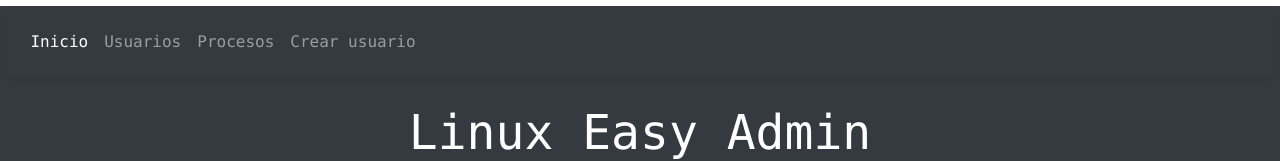
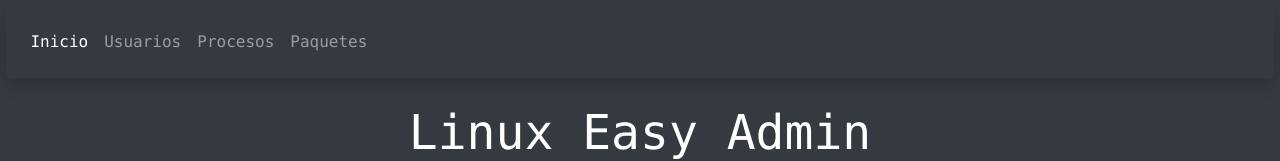
Before and after one commit to krl42c/lea-front, a React (Create React App) app: page /Home in a window 1280 px wide. Shown: the top 161 px of the page. Built offline with nearby package versions, Linux system fonts and the light colour scheme; no server answers.

Commit message:
nueva pagina para paquetes

```diff
--- a/public/index.html
+++ b/public/index.html
@@ -1,5 +1,5 @@
 <!DOCTYPE html>
-<html lang="en">
+<html class="bg-dark" lang="en">
   <head>
     <meta charset="utf-8" />
     <link rel="icon" href="%PUBLIC_URL%/favicon.ico" />
--- a/src/App.js
+++ b/src/App.js
@@ -19,7 +19,7 @@ function App() {
   });
 }, []);
     return(
-      <div className='div-body bg-dark'>
+      <div className='div-body bg-dark text-white'>
         <Heading/>
 
       </div>
--- a/src/components/Heading.js
+++ b/src/components/Heading.js
@@ -4,6 +4,7 @@ import { Process } from './Process';
 import { CreateUser } from './CreateUser';
 import { Ram } from './Ram';
 import { Home } from './Home';
+import { Paquetes } from './Paquetes';
 import { BrowserRouter as Router,Switch,Route,Link,Redirect} from 'react-router-dom';
 import PageNotFound from './PageNotFound';
 export class Heading extends React.Component {
@@ -15,8 +16,8 @@ export class Heading extends React.Component {
         return(
           <Router>
          <div>
-                <div className='div-barra-busqueda'>
-                    <nav class="navbar navbar-expand-lg navbar-dark bg-dark shadow-sm p-3 bg-dark rounded">
+                <div data-aos="fade-down" className='div-barra-busqueda'>
+                    <nav class="navbar navbar-expand-lg navbar-dark shadow p-3 rounded bg-dark">
 
                     <button class="navbar-toggler" type="button" data-toggle="collapse" data-target="#navbarNavDropdown" aria-controls="navbarNavDropdown" aria-expanded="false" aria-label="Toggle navigation">
                         <span class="navbar-toggler-icon"></span>
@@ -33,7 +34,7 @@ export class Heading extends React.Component {
                           <Link to="/process" class="nav-link">Procesos</Link>
                         </li>
                         <li class="nav-item">
-                          <Link to="/create_user" class="nav-link"> Crear usuario</Link>
+                          <Link to="/paquetes" class="nav-link">Paquetes</Link>
                         </li>
                         </ul>
                     </div>
@@ -48,6 +49,7 @@ export class Heading extends React.Component {
                   <Route path="/users" component={Users} />
                   <Route path="/process" component={Process} />
                   <Route path="/create_user" component={CreateUser} />
+                  <Route path="/paquetes" component={Paquetes} />
                   <Route component={PageNotFound}/>
                 </Switch>
           </div>
--- a/src/components/Home.js
+++ b/src/components/Home.js
@@ -12,7 +12,7 @@ export class Home extends React.Component {
         return(
           <div className='div-body'>
 
-            <header className='header'>
+            <header data-aos="zoom-out-down" className='header'>
               <h1>Linux Easy Admin</h1>
               <p>Bienvenido a Linux Easy Admin, tener el control de tu PC en Linux nunca había sido tan fácil</p>
 
--- /dev/null
+++ b/src/components/Paquetes.js
@@ -0,0 +1,22 @@
+import React from 'react';
+
+export class Paquetes extends React.Component {
+    render() {
+        return(
+          <div>
+              <form data-aos="fade-up-left" data-aos-duration="800" class="m-4 p-3 border border-primary rounded text-white">
+              <div class="form-group p-3">
+                  <label>Nombre del Paquete</label>
+                  <input class="form-control" placeholder="Firefox" id="nombre_paquete" name="nombre_paquete" onChange={event => this.setState({username: event.target.value})}/>
+              </div>
+                  <br />
+                <button onClick="" type="submit" class="btn btn-primary ml-3 mr-3 mb-3">Instalar</button>
+                <button onClick="" type="submit" class="btn btn-danger mb-3">Desinstalar</button>
+              </form>
+          </div>
+        )
+
+    }
+
+
+}
--- a/src/components/Process.js
+++ b/src/components/Process.js
@@ -23,7 +23,7 @@ export class Process extends React.Component {
             //<div> {this.state.userList.map(s => (<li>{s}</li>))} </div>
             <div>
             <ul class="list-group list-group-flush">
-                   { this.state.processList.map(s => (  <li class="list-group-item bg-dark text-white"> {s}                         <a href="">
+                   { this.state.processList.map(s => (  <li data-aos="fade-right" data-aos-duration="500" class="list-group-item bg-dark text-white"> {s}                         <a href="">
                             <svg width="1em" height="1em" viewBox="0 0 16 16" class="bi bi-pencil" fill="currentColor" xmlns="http://www.w3.org/2000/svg">
                             <path fill-rule="evenodd" d="M12.146.146a.5.5 0 0 1 .708 0l3 3a.5.5 0 0 1 0 .708l-10 10a.5.5 0 0 1-.168.11l-5 2a.5.5 0 0 1-.65-.65l2-5a.5.5 0 0 1 .11-.168l10-10zM11.207 2.5L13.5 4.793 14.793 3.5 12.5 1.207 11.207 2.5zm1.586 3L10.5 3.207 4 9.707V10h.5a.5.5 0 0 1 .5.5v.5h.5a.5.5 0 0 1 .5.5v.5h.293l6.5-6.5zm-9.761 5.175l-.106.106-1.528 3.821 3.821-1.528.106-.106A.5.5 0 0 1 5 12.5V12h-.5a.5.5 0 0 1-.5-.5V11h-.5a.5.5 0 0 1-.468-.325z"/>
                             </svg>
--- a/src/components/Users.js
+++ b/src/components/Users.js
@@ -25,17 +25,10 @@ export class Users extends React.Component {
             //<div> {this.state.userList.map(s => (<li>{s}</li>))} </div>
             <div>
                 <form class="form-inline my-2 my-lg-0">
-                    <Link to="/create_user" class="btn btn-primary m-3" role="button"> Crear usuario </Link>
-                <input class="form-control mr-sm-2" type="search" placeholder="Buscar" aria-label="Search" />
-                <button class="btn btn-outline-success my-2 my-sm-0" type="submit">
-                    <svg width="1em" height="1em" viewBox="0 0 16 16" class="bi bi-search" fill="currentColor" xmlns="http://www.w3.org/2000/svg">
-                        <path fill-rule="evenodd" d="M10.442 10.442a1 1 0 0 1 1.415 0l3.85 3.85a1 1 0 0 1-1.414 1.415l-3.85-3.85a1 1 0 0 1 0-1.415z"/>
-                        <path fill-rule="evenodd" d="M6.5 12a5.5 5.5 0 1 0 0-11 5.5 5.5 0 0 0 0 11zM13 6.5a6.5 6.5 0 1 1-13 0 6.5 6.5 0 0 1 13 0z"/>
-                    </svg>
-                </button>
+                    <Link data-aos="fade-right" data-aos-duration="500" to="/create_user" class="btn btn-primary m-3" role="button"> Crear usuario </Link>
                 </form>
             <ul class="list-group list-group-flush">
-                   { this.state.userList.map(s => (  <li data-aos="fade-up-right" data-aos-duration="500" class="list-group-item bg-dark text-white"> {s}                         <a href="">
+                   { this.state.userList.map(s => (  <li data-aos="fade-right" data-aos-duration="500" class="list-group-item bg-dark text-white"> {s}                         <a href="">
                             <svg width="1em" height="1em" viewBox="0 0 16 16" class="bi bi-pencil" fill="currentColor" xmlns="http://www.w3.org/2000/svg">
                             <path fill-rule="evenodd" d="M12.146.146a.5.5 0 0 1 .708 0l3 3a.5.5 0 0 1 0 .708l-10 10a.5.5 0 0 1-.168.11l-5 2a.5.5 0 0 1-.65-.65l2-5a.5.5 0 0 1 .11-.168l10-10zM11.207 2.5L13.5 4.793 14.793 3.5 12.5 1.207 11.207 2.5zm1.586 3L10.5 3.207 4 9.707V10h.5a.5.5 0 0 1 .5.5v.5h.5a.5.5 0 0 1 .5.5v.5h.293l6.5-6.5zm-9.761 5.175l-.106.106-1.528 3.821 3.821-1.528.106-.106A.5.5 0 0 1 5 12.5V12h-.5a.5.5 0 0 1-.5-.5V11h-.5a.5.5 0 0 1-.468-.325z"/>
                             </svg>
```
